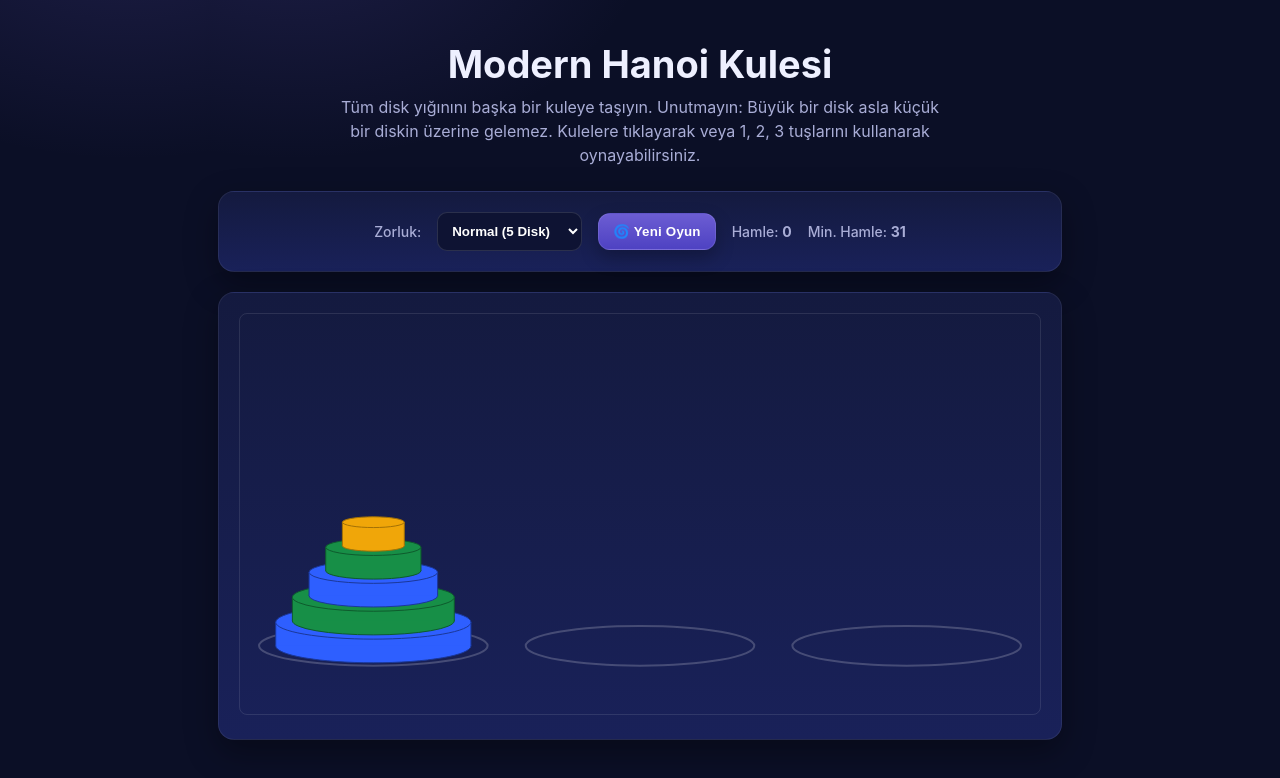
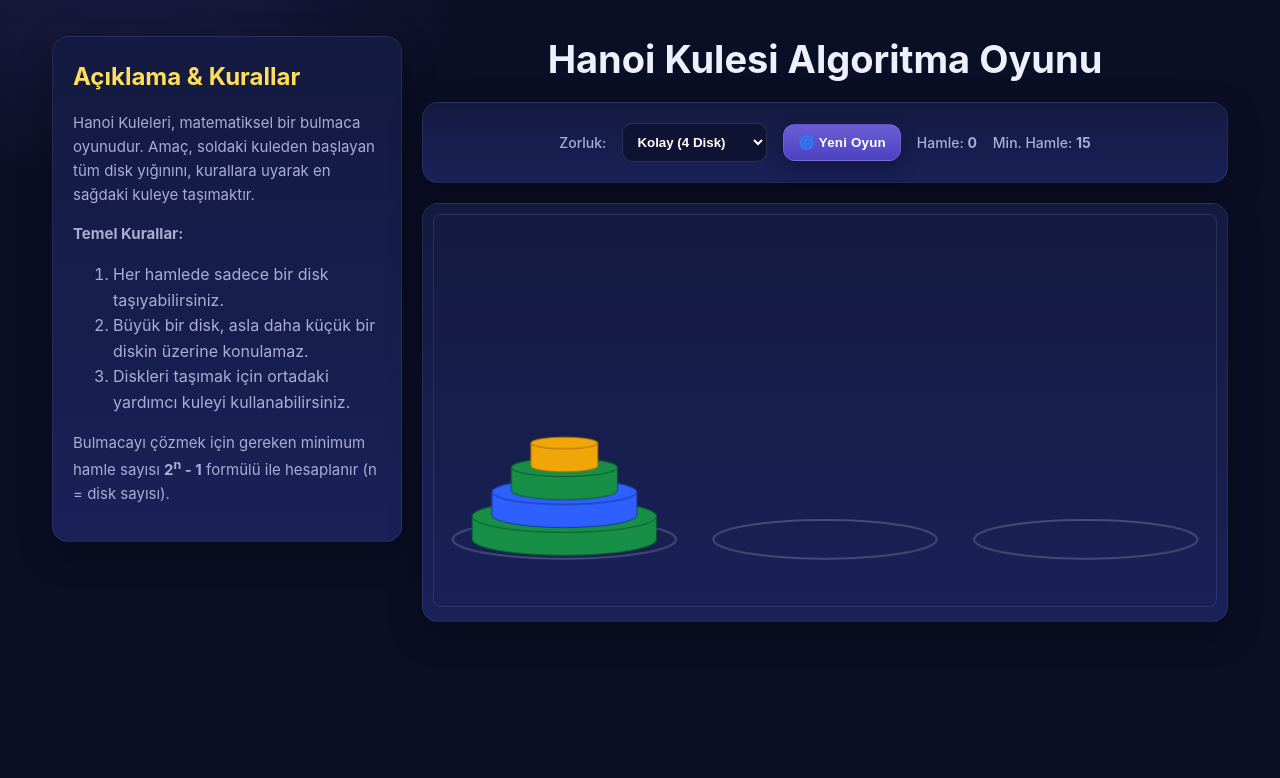
Before and after one commit to erhan3861/hanoi-kulesi-algoritma-oyunu, a plain HTML site: page index.html in a window 1280 px wide. Drawn offline with Linux system fonts and the light colour scheme.

Commit message:
Update index.html

```diff
--- a/index.html
+++ b/index.html
@@ -3,7 +3,7 @@
 <head>
 <meta charset="utf-8" />
 <meta name="viewport" content="width=device-width, initial-scale=1" />
-<title>Modern Hanoi Kulesi Oyunu</title>
+<title>Hanoi Kulesi Algoritma Oyunu</title>
 <style>
 :root {
   --bg:#0b0f26;
@@ -22,30 +22,24 @@ html, body {
   font-family: Inter, system-ui, -apple-system, Segoe UI, Roboto, Ubuntu, "Helvetica Neue", Arial, sans-serif;
   background:radial-gradient(1200px 800px at 10% -10%, rgba(108,93,211,.18), transparent 30%), var(--bg);
   color:var(--ink);
-  display: grid;
-  place-items: center;
 }
 .wrap {
-  max-width:1100px;
-  width: 100%;
+  width: 95%;
+  max-width:1200px;
   margin:24px auto;
   padding:12px;
 }
-header {
+.main-board {
+  display: grid;
+  grid-template-columns: 350px 1fr;
+  gap: 20px;
+  align-items: start;
+}
+#game-column h1 {
   text-align: center;
-  margin-bottom: 24px;
-}
-header h1 {
-  margin:0;
+  margin-top: 0;
+  margin-bottom: 20px;
   font-size:clamp(24px, 4vw, 38px);
-}
-header .sub {
-  color:var(--muted);
-  margin:8px 0 14px;
-  max-width: 600px;
-  margin-left: auto;
-  margin-right: auto;
-  line-height: 1.5;
 }
 .card {
   background:linear-gradient(180deg, var(--panel), var(--panel2));
@@ -53,7 +47,15 @@ header .sub {
   border-radius:16px;
   box-shadow:0 12px 32px rgba(0,0,0,.35);
   padding: 20px;
-  margin-bottom: 20px;
+}
+.description-card h2 {
+  margin-top: 5px;
+  color: var(--gold);
+}
+.description-card p {
+  color: var(--muted);
+  line-height: 1.6;
+  font-size: 15px;
 }
 .controls {
   display: flex;
@@ -61,6 +63,7 @@ header .sub {
   align-items: center;
   flex-wrap: wrap;
   gap: 16px;
+  margin-bottom: 20px;
 }
 .btn {
   background:linear-gradient(180deg, #273074, #1a1f55);
@@ -93,7 +96,7 @@ select {
 }
 .game-area {
   text-align: center;
-  padding: 20px;
+  padding: 10px;
   overflow-x: auto;
 }
 #canvas {
@@ -142,34 +145,54 @@ select {
   padding: 12px;
   border-radius: 12px;
 }
+/* Responsive Design */
+@media (max-width: 960px) {
+  .main-board {
+    grid-template-columns: 1fr;
+  }
+}
 </style>
 </head>
 <body>
 
 <div class="wrap">
-  <header>
-    <h1>Modern Hanoi Kulesi</h1>
-    <div class="sub">
-      Tüm disk yığınını başka bir kuleye taşıyın. Unutmayın: Büyük bir disk asla küçük bir diskin üzerine gelemez. Kulelere tıklayarak veya 1, 2, 3 tuşlarını kullanarak oynayabilirsiniz.
-    </div>
-  </header>
+  <div class="main-board">
+    <section class="card description-card">
+      <h2>Açıklama & Kurallar</h2>
+      <p>
+        Hanoi Kuleleri, matematiksel bir bulmaca oyunudur. Amaç, soldaki kuleden başlayan tüm disk yığınını, kurallara uyarak en sağdaki kuleye taşımaktır.
+      </p>
+      <p><strong>Temel Kurallar:</strong></p>
+      <ol>
+        <li style="color: var(--muted); line-height: 1.6;">Her hamlede sadece bir disk taşıyabilirsiniz.</li>
+        <li style="color: var(--muted); line-height: 1.6;">Büyük bir disk, asla daha küçük bir diskin üzerine konulamaz.</li>
+        <li style="color: var(--muted); line-height: 1.6;">Diskleri taşımak için ortadaki yardımcı kuleyi kullanabilirsiniz.</li>
+      </ol>
+      <p>
+        Bulmacayı çözmek için gereken minimum hamle sayısı <strong>2<sup>n</sup> - 1</strong> formülü ile hesaplanır (n = disk sayısı).
+      </p>
+    </section>
 
+    <div id="game-column">
+      <h1>Hanoi Kulesi Algoritma Oyunu</h1>
       <section class="card controls">
         <label for="disks">Zorluk:</label>
         <select id="disks">
-      <option value=4>Kolay (4 Disk)</option>
-      <option value=5 selected>Normal (5 Disk)</option>
+          <option value=4 selected>Kolay (4 Disk)</option>
+          <option value=5>Normal (5 Disk)</option>
           <option value=6>Zor (6 Disk)</option>
           <option value=7>Çok Zor (7 Disk)</option>
         </select>
         <button id="newGameBtn" class="btn acc">🌀 Yeni Oyun</button>
         <div class="stat">Hamle: <b id="moves">0</b></div>
-    <div class="stat">Min. Hamle: <b id="minMoves">31</b></div>
+        <div class="stat">Min. Hamle: <b id="minMoves">15</b></div>
       </section>
 
       <section class="card game-area">
         <canvas id="canvas"></canvas>
       </section>
+    </div>
+  </div>
 </div>
 
 <div id="modal" class="modal" role="dialog" aria-modal="true">
@@ -197,7 +220,7 @@ var VIEW_ANGLE = 10;
 var RAISE_HEIGHT = DISK_THICKNESS * 1.5;
 var SPEED = 1.0;
 
-var totalDisks = 5;
+var totalDisks = 4;
 var pegX = [];
 var pegs = [[], [], []];
 var selectedDisk = undefined;
@@ -263,6 +286,7 @@ var lastTime;
 
 // Animation frame.
 function frame(timestamp) {
+  if(!ctx) return;
   var delta;
   if (lastTime === undefined) {
     delta = 0;
@@ -350,7 +374,11 @@ function input(n) {
   if (selectedDisk) {
     var topDisk = peg[peg.length - 1];
     if (topDisk && (topDisk.n < selectedDisk.n)) {
-      return; // Invalid move
+      // Invalid move, snap back the selected disk
+      selectedDisk.isRaised = false;
+      selectedDisk.setTarget();
+      selectedDisk = undefined;
+      return;
     }
 
     moves++;
@@ -379,13 +407,14 @@ function updateMoves() {
 }
 
 function checkWin() {
-  for (var i = 0; i < pegs.length; i++) {
-    if (lastCompletePeg !== i && pegs[i].length === totalDisks) {
+  for (var i = 1; i < pegs.length; i++) { // Check win on peg 1 or 2
+    if (pegs[i].length === totalDisks) {
       lastCompletePeg = i;
       setTimeout(function() {
         pwdEl.textContent = FIXED_PASSWORD;
         modal.classList.add('active');
       }, 500);
+      return; // Found a win, no need to check further
     }
   }
 }
```
Lines whose indentation alone changed are shown as unchanged.
